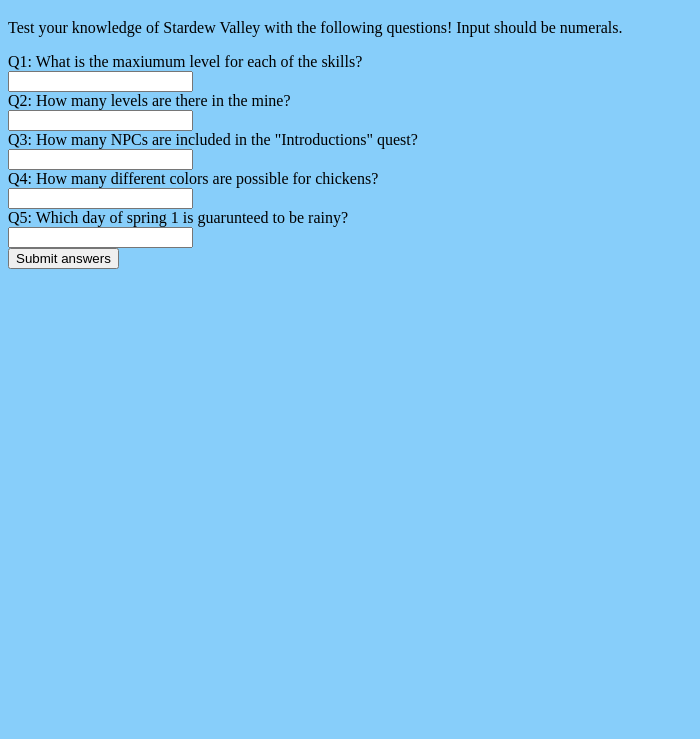
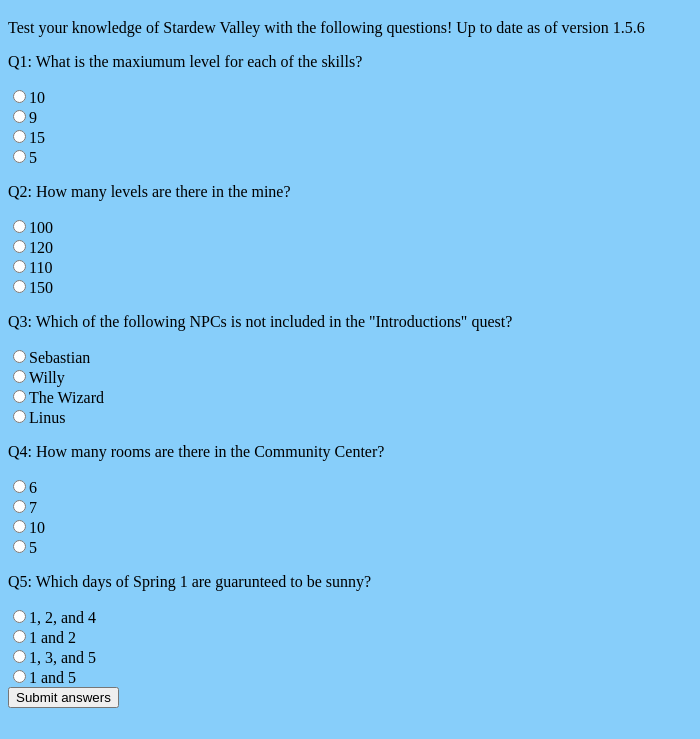
Before and after one commit to spikypancakedragon/sa15, a plain HTML site: page index.html in a window 1280 px wide. Shown: the part 61-800 px from the top of the page, without its empty margins (0-700 px from the left). Drawn offline with Linux system fonts and the light colour scheme.

Commit message:
changed questions to multiple choice with radio buttons

```diff
--- a/index.html
+++ b/index.html
@@ -11,12 +11,46 @@
 <body>
     <header>
         <h1>Stardew Valley Quiz</h1>
-        <p>Test your knowledge of Stardew Valley with the following questions! Input should be numerals.</p>
+        <p>Test your knowledge of Stardew Valley with the following questions! Up to date as of version 1.5.6</p>
     </header>
 
     <article>
         <section>
-            <form id="form">
+            <p>Q1: What is the maxiumum level for each of the skills?</p>
+            <input type="radio" name="q1" class="right">10<br>
+            <input type="radio" name="q1">9<br>
+            <input type="radio" name="q1">15<br>
+            <input type="radio" name="q1">5<br>
+
+            <p>Q2: How many levels are there in the mine?</p>
+            <input type="radio" name="q2">100<br>
+            <input type="radio" name="q2" class="right">120<br>
+            <input type="radio" name="q2">110<br>
+            <input type="radio" name="q2">150<br>
+
+            <p>Q3: Which of the following NPCs is not included in the "Introductions" quest?</p>
+            <input type="radio" name="q3">Sebastian<br>
+            <input type="radio" name="q3">Willy<br>
+            <input type="radio" name="q3" class="right">The Wizard<br>
+            <input type="radio" name="q3">Linus<br>
+
+            <p>Q4: How many rooms are there in the Community Center?</p>
+            <input type="radio" name="q4" class="right">6<br>
+            <input type="radio" name="q4">7<br>
+            <input type="radio" name="q4">10<br>
+            <input type="radio" name="q4">5<br>
+
+            <p>Q5: Which days of Spring 1 are guarunteed to be sunny?</p>
+            <input type="radio" name="q5" class="right">1, 2, and 4<br>
+            <input type="radio" name="q5">1 and 2<br>
+            <input type="radio" name="q5">1, 3, and 5<br>
+            <input type="radio" name="q5">1 and 5<br>
+
+
+
+            <button id="button">Submit answers</button>
+
+            <!-- <form id="form">
                 <label for="q1">Q1: What is the maxiumum level for each of the skills?</label><br>
                 <input type="text" id="q1" name="q1"><br>
 
@@ -33,7 +67,7 @@
                 <input type="text" id="q5" name="q5"><br>
 
                 <input type="submit" value="Submit answers" id="button">
-            </form>
+            </form> -->
         </section>
 
         <section>
--- a/script.js
+++ b/script.js
@@ -1,38 +1,20 @@
-const form = document.getElementById("form");
+const button = document.getElementById("button")
+
 const scoreDiv = document.getElementById("hidden");
 const scorep = document.getElementById("scorep");
 
-form.addEventListener("submit", function(event) {
+button.addEventListener("click", function(event) {
     event.preventDefault();
-    scoreDiv.style.display = "block";
 
-    const a1 = document.getElementById("q1").value;
-    const a2 = document.getElementById("q2").value;
-    const a3 = document.getElementById("q3").value;
-    const a4 = document.getElementById("q4").value;
-    const a5 = document.getElementById("q5").value;
-
-    var numRight = 0
-
-    if (a1 == "10") {
-        numRight ++
-    }
-    if (a2 == "120") {
-        numRight ++
-    }
-    if (a3 == "28") {
-        numRight ++
-    }
-    if (a4 == "5") {
-        numRight ++
-    }
-    if (a5 == "3") {
-        numRight ++
+    numRight = 0
+    var rightAnswers = document.getElementsByClassName("right")
+    for (i = 0; i < rightAnswers.length; i++) {
+        if (rightAnswers[i].checked) {
+            numRight ++
+        }
     }
 
-
+    scoreDiv.style.display = "block";
     scorep.textContent = `${numRight}/5 correct`
 
-
-
 });
```
